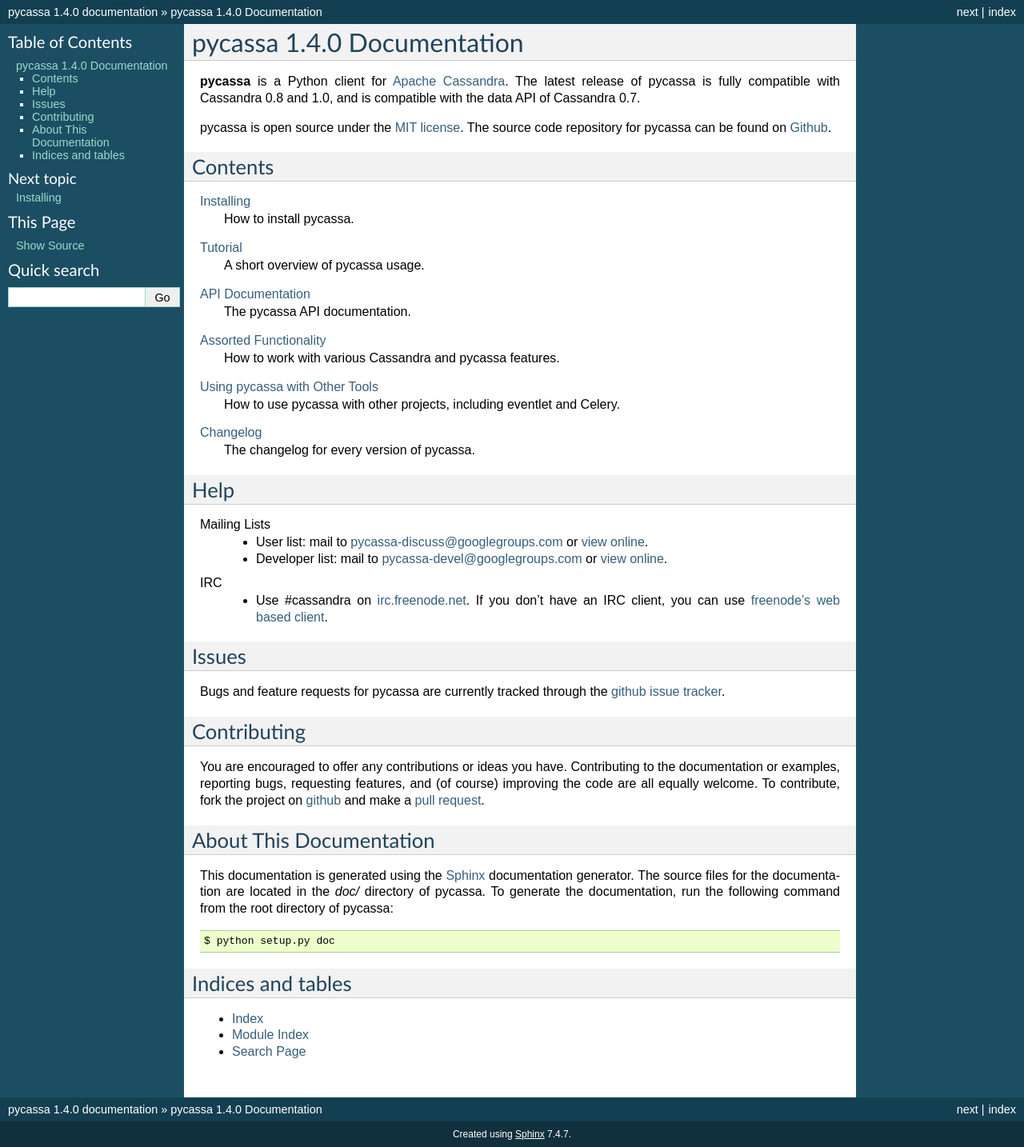
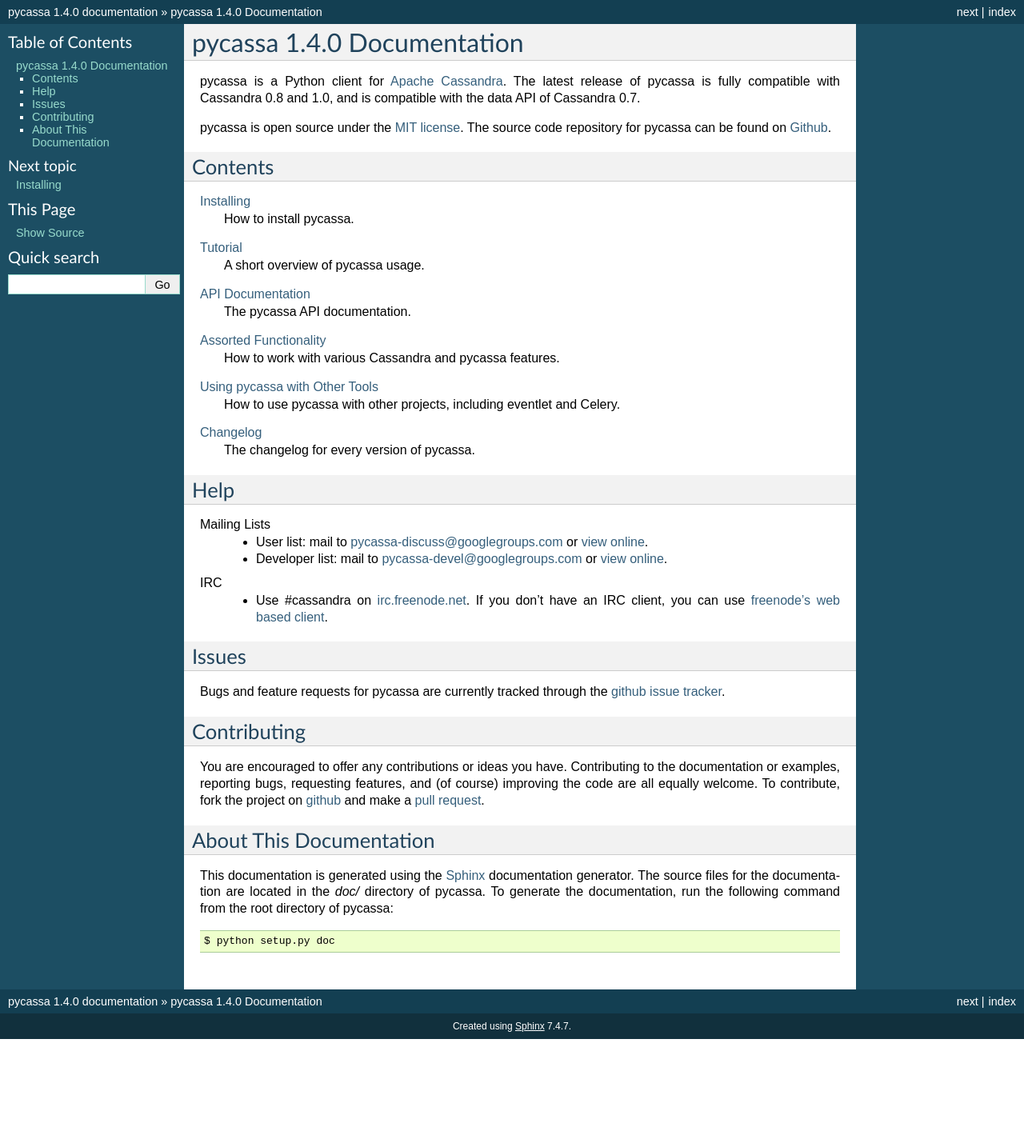
Before and after one commit to pycassa/pycassa, a Sphinx documentation site: the page built from doc/index.rst, in a window 1280 px wide. Shown: the whole page at 80% size. Built offline with Sphinx 7.4.7, drawn with Linux system fonts in a browser that asks for light colours; after the commit the page ends 1299 px from its top, so only the background shows below that.

```diff
--- a/doc/api/index.rst
+++ b/doc/api/index.rst
@@ -15,5 +15,4 @@ Pycassa Modules
    pycassa/batch
    pycassa/types
    pycassa/util
-   pycassa/connection
    pycassa/logging/pycassa_logger
--- a/doc/api/pycassa/connection.rst
+++ /dev/null
@@ -1,5 +0,0 @@
-:mod:`pycassa.connection` -- Low Level Connections
-==================================================
-
-.. automodule:: pycassa.connection
-    :members:
--- a/doc/conf.py
+++ b/doc/conf.py
@@ -13,8 +13,7 @@ import pycassa
 
 # Add any Sphinx extension module names here, as strings. They can be extensions
 # coming with Sphinx (named 'sphinx.ext.*') or your custom ones.
-extensions = ['sphinx.ext.autodoc', 'sphinx.ext.doctest', 'sphinx.ext.coverage',
-              'sphinx.ext.todo', 'doc.sphinxtogithub']
+extensions = ['sphinx.ext.autodoc', 'sphinx.ext.todo', 'doc.sphinxtogithub']
 
 # Add any paths that contain templates here, relative to this directory.
 templates_path = ['_templates']
@@ -62,7 +61,7 @@ pygments_style = 'sphinx'
 #modindex_common_prefix = []
 
 # -- Options for extensions ----------------------------------------------------
-autoclass_content = 'init'
+autoclass_content = 'both'
 
 # -- Options for HTML output ---------------------------------------------------
 
--- a/doc/index.rst
+++ b/doc/index.rst
@@ -1,7 +1,6 @@
 pycassa |release| Documentation
 ===============================
-
-**pycassa** is a Python client for
+pycassa is a Python client for
 `Apache Cassandra <http://cassandra.apache.org>`_.
 The latest release of pycassa is fully compatible with Cassandra 0.8 and
 1.0, and is compatible with the data API of Cassandra 0.7.
@@ -64,13 +63,6 @@ following command from the root directory of pycassa:
 
   $ python setup.py doc
 
-Indices and tables
-------------------
-
-* :ref:`genindex`
-* :ref:`modindex`
-* :ref:`search`
-
 .. toctree::
    :hidden:
 
--- a/pycassa/__init__.py
+++ b/pycassa/__init__.py
@@ -1,6 +1,6 @@
 from pycassa.columnfamily import *
 from pycassa.columnfamilymap import *
-from pycassa.types import *
+#from pycassa.types import *
 from pycassa.index import *
 from pycassa.pool import *
 from pycassa.system_manager import *
```
Also changed, not shown: doc/api/pycassa/types.rst (+15 -3 lines), 5 other files.
